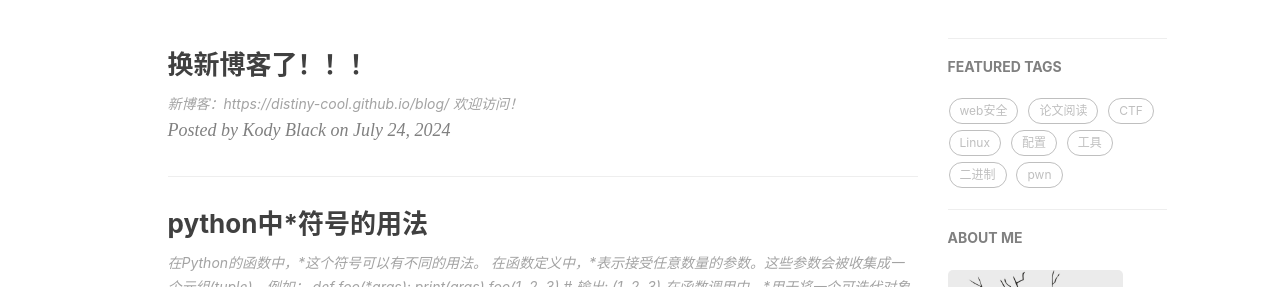
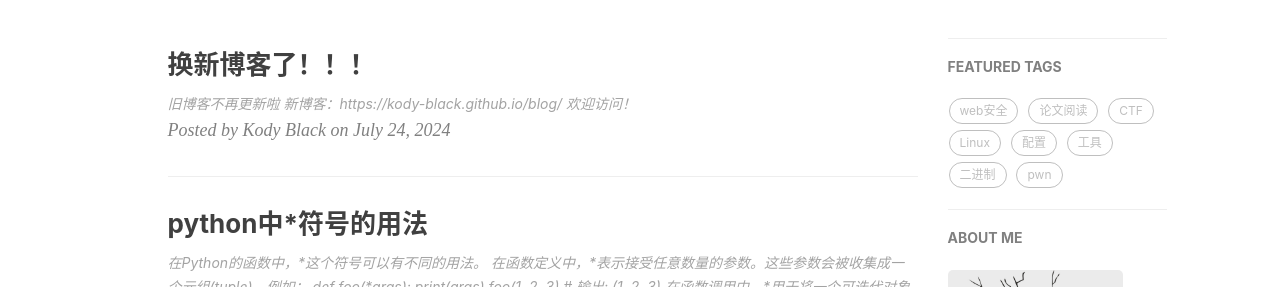
Before and after one commit to kody-black/oldblog, a Jekyll site: the page built from index.html, in a window 1280 px wide and 900 px high. Shown: the part 420-707 px from the top of the window. Built offline with Jekyll 4.4.1, drawn with Linux system fonts in a browser that asks for light colours; nearby versions of some CDN libraries; the list of posts is cut into pages by our own code; comment, search, counter and statistics services are not loaded.

Commit message:
换新博客

```diff
--- a/_config.yml
+++ b/_config.yml
@@ -5,9 +5,9 @@ header-img: img/post-bg-desk.jpg
 email: 244258787@qq.com
 description: "Actions speak louder than words."
 keyword: "Distiny, 且听风吟"
-url: "https://distiny-cool.github.io"          # your host, for absolute URL
+url: "https://kody-black.github.io"          # your host, for absolute URL
 baseurl: "/oldblog"      # for example, '/blog' if your blog hosted on 'host/blog'
-github_repo: "https://github.com/distiny-cool/distiny-cool.github.io.git" # you code repository
+github_repo: "https://github.com/kody-black/oldblog" # you code repository
 
 # Sidebar settings
 sidebar: true                           # whether or not using Sidebar.
@@ -19,8 +19,8 @@ sidebar-avatar: /img/about-distiny-gentle.jpg      # use absolute URL, seeing it
 # SNS settings
 RSS: false
 # weibo_username:     xxxxxxx
-zhihu_username:     distiny-cool
-github_username:    distiny-cool
+zhihu_username:     kody-black
+github_username:    kody-black
 # facebook_username:  xxxxxxx
 # jianshu_username:   xxxxxxx
 twitter_username:   DistinyKody
@@ -67,9 +67,9 @@ gitalk:
   enable: true    #是否开启Gitalk评论
   clientID: 95e38a49d259269322c6                            #生成的clientID
   clientSecret: afb21acbf35f14fa8ec740faf3c4772bdb6b5edd     #生成的clientSecret
-  repo: distiny-cool.github.io    #仓库名称
-  owner: distiny-cool    #github用户名
-  admin: distiny-cool
+  repo: kody-black.github.io    #仓库名称
+  owner: kody-black    #github用户名
+  admin: kody-black
   distractionFreeMode: flase #是否启用类似FB的阴影遮罩
 
 
--- a/about.html
+++ b/about.html
@@ -10,11 +10,11 @@ header-img: "img/post-bg-rwd.jpg"
     <!--copied from markdown -->
     <blockquote><p>白昼之光，岂知夜色之深</p></blockquote>
 
-    <p>Hey，我是<a href="https://github.com/distiny-cool"><strong>Distiny</strong></a>，现在是上海交大网络空间安全专业的一名学生🤖🤖🤖。</p>
+    <p>Hey，我是<a href="https://github.com/kody-black"><strong>Kody</strong></a>，现在是上海交大网络空间安全专业的一名学生🤖🤖🤖。</p>
 
     <p>欢迎大家访问我的博客，有什么需求建议欢迎评论留言！我的联系方式在页面右侧，欢迎打扰🐱‍💻</p>
 
-    <p>如果我的博客对你有帮助，希望可以给<a href="https://github.com/distiny-cool/distiny-cool.github.io">我的仓库</a>一个stars✨</p>
+    <p>如果我的博客对你有帮助，希望可以给<a href="https://github.com/kody-black/oldblog">我的仓库</a>一个stars✨</p>
 
     <p>感谢 <a href="https://github.com/qiubaiying">BY</a>提供了制作本博客的教程，大家想搭建同类型的博客可以参考他的<a href="https://github.com/qiubaiying/qiubaiying.github.io/wiki/%E5%8D%9A%E5%AE%A2%E6%90%AD%E5%BB%BA%E8%AF%A6%E7%BB%86%E6%95%99%E7%A8%8B">Wiki</a>📒</p>
 
@@ -23,7 +23,7 @@ header-img: "img/post-bg-rwd.jpg"
     <h5>Talks</h5>
 
     <ul>
-        <li><a href="https://github.com/distiny-cool">GitHub</a></li>
+        <li><a href="https://github.com/kody-black">GitHub</a></li>
         <li><a href="https://mail.qq.com/">qq邮箱</a></li>
     </ul>
 </div>
--- a/package.json
+++ b/package.json
@@ -1,7 +1,7 @@
 {
     "name": "distiny-blog",
     "title": "且听风吟",
-    "author": "distiny-cool <2442658787@qq.com>",
+    "author": "distiny-cool <kodyblack@qq.com>",
     "version": "1.0",
     "homepage": "http://distiny-cool.github.io",
     "repository": {
```
Also changed, not shown: _posts/2024-07-25-换新博客了.md (+3 -1 lines), .github/workflows/jekyll-gh-pages.yml.
